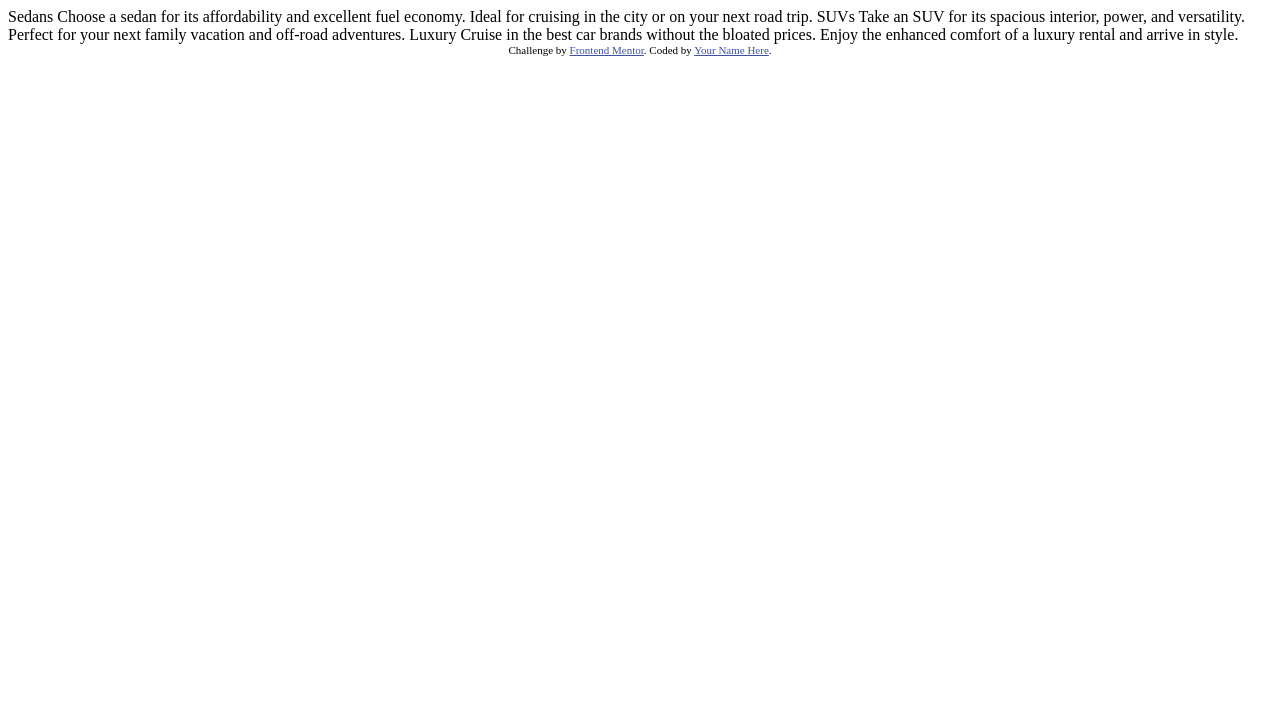
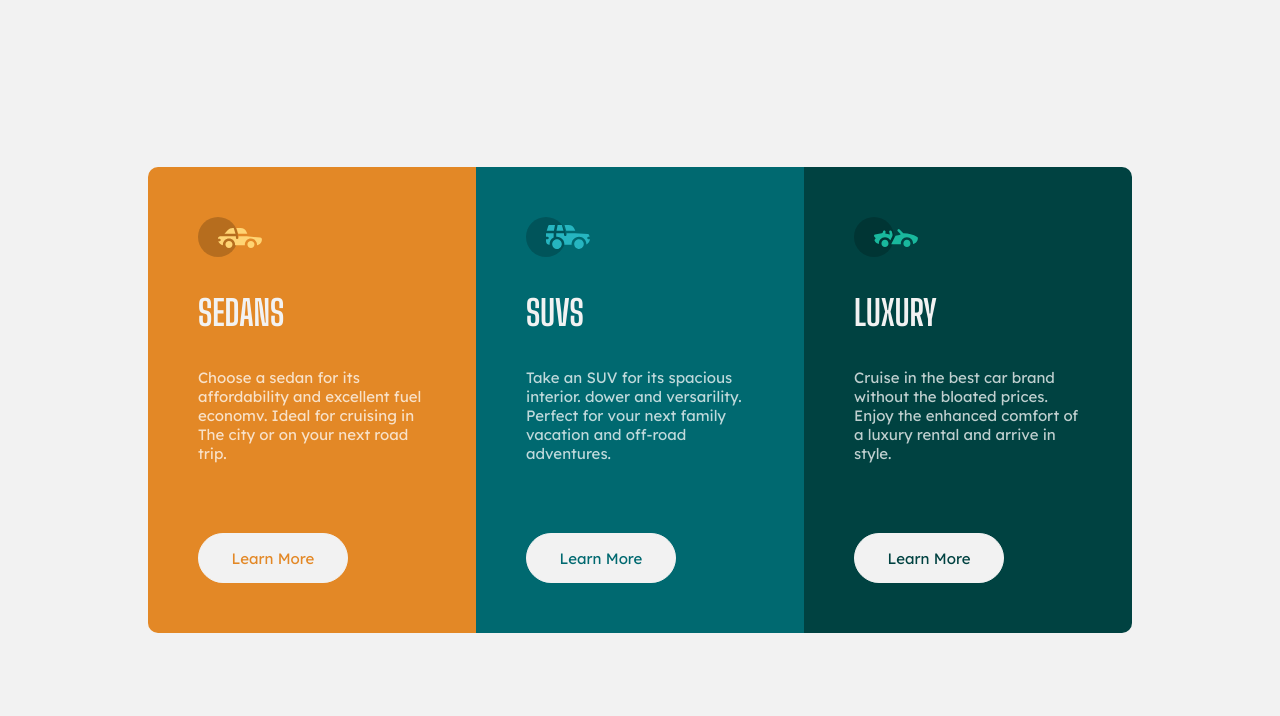
Before and after one commit to Twixii99/3-column-preview-card-component, a plain HTML site: page index.html in a window 1280 px wide. Drawn offline with Linux system fonts and the light colour scheme.

Commit message:
finished

```diff
--- a/index.html
+++ b/index.html
@@ -1,36 +1,72 @@
 <!DOCTYPE html>
 <html lang="en">
+
 <head>
   <meta charset="UTF-8">
-  <meta name="viewport" content="width=device-width, initial-scale=1.0"> <!-- displays site properly based on user's device -->
+  <meta name="viewport" content="width=device-width, initial-scale=1.0">
+  <!-- displays site properly based on user's device -->
+  <title>3-column preview card component</title>
+  <link rel="stylesheet" href="style.css">
+</head>
 
-  <link rel="icon" type="image/png" sizes="32x32" href="./images/favicon-32x32.png">
+<body>
+  <main>
+    <div class="container">
+      <div class="card" car-type="sedan">
+        <div class="grid-flow">
+          <svg width="64" height="40" xmlns="http://www.w3.org/2000/svg">
+            <g fill="none" fill-rule="evenodd">
+              <circle fill="#000" opacity=".201" cx="20" cy="20" r="20" />
+              <path
+                d="M52.936 24.11c1.942 0 3.517 1.542 3.517 3.445 0 1.903-1.575 3.445-3.517 3.445s-3.516-1.542-3.516-3.445c0-1.903 1.574-3.445 3.516-3.445zm-21.957 0c1.942 0 3.517 1.542 3.517 3.445 0 1.903-1.575 3.445-3.517 3.445s-3.516-1.542-3.516-3.445c0-1.903 1.574-3.445 3.516-3.445zm6.948-4.848v1.429c0 .716.61 1.293 1.348 1.259a1.295 1.295 0 001.225-1.295v-1.393h8.256l13.483 1.313c.956.093 1.676.881 1.676 1.814 0 2.89-2.126 5.303-4.926 5.819.397-3.557-2.458-6.62-6.053-6.62-3.646 0-6.504 3.14-6.039 6.723h-9.879c.466-3.588-2.397-6.722-6.039-6.722-3.595 0-6.45 3.062-6.052 6.62-2.14-.398-3.916-1.912-4.61-3.931h1.142c.731 0 1.32-.598 1.285-1.322-.033-.678-.629-1.2-1.322-1.2H20v-.251c0-1.274 1.066-2.243 2.306-2.243h15.62zM42.59 11c2.645 0 4.99 1.556 5.972 3.963l.726 1.779H40.17L38.413 11h4.178zm-6.865 0l1.758 5.741H26.505l3.357-3.654A6.502 6.502 0 0134.644 11h1.082z"
+                fill="#FFD473" fill-rule="nonzero" />
+            </g>
+          </svg>
+          <h2>sedans</h2>
+          <p>
+            Choose a sedan for its affordability and excellent fuel economv. Ideal for cruising in The city or on your
+            next road trip.
+          </p>
+        </div>
+        <button class="button">Learn More</button>
+      </div>
+      <div class="card" car-type="suvs">
+        <div class="grid-flow">
+          <svg width="64" height="40" xmlns="http://www.w3.org/2000/svg">
+            <g fill="none" fill-rule="evenodd">
+              <circle fill="#000" opacity=".201" cx="20" cy="20" r="20" />
+              <path
+                d="M31.002 22.358c2.917 0 5.18 2.593 4.762 5.506a4.828 4.828 0 01-2.962 3.778 4.797 4.797 0 01-5.3-1.165c-1.188-1.26-1.235-2.613-1.263-2.613-.42-2.924 1.857-5.506 4.763-5.506zm22 0c3.457 0 5.798 3.567 4.41 6.744A4.816 4.816 0 0152.3 31.94a4.826 4.826 0 01-4.06-4.077c-.42-2.915 1.846-5.506 4.762-5.506zm-15.04-6.083v1.462a1.29 1.29 0 001.352 1.29c.693-.033 1.227-.631 1.227-1.326v-1.426h8.3l13.056.716a1.29 1.29 0 011.164.917c.27.895.446 1.477.563 1.87h-1.047c-.694 0-1.291.534-1.324 1.228a1.29 1.29 0 001.288 1.352h1.445c-.164 2.225-1.57 4.193-3.6 5.05.13-4.212-3.255-7.63-7.384-7.63-4.317 0-7.762 3.718-7.358 8.086h-7.285c.43-4.655-3.503-8.531-8.131-8.046v-3.543h7.734zm-10.312 0v4.308a7.4 7.4 0 00-4.006 7.274 3.874 3.874 0 01-3.642-3.864v-1.635h1.46a1.29 1.29 0 000-2.58h-1.461v-3.213l.003-.29h7.646zm14.986-8.196c2.65 0 5 1.592 5.984 4.055l.63 1.579a5.525 5.525 0 01-.065-.004l-.026-.002-.034-.002-.022-.002a4.178 4.178 0 00-.224-.006l-.098-.001h-.039l-.136-.001h-.052l-.326-.001H40.211L38.528 8.08zm-13.632 0l-1.122 5.616h-7.144l1.47-4.71a1.29 1.29 0 011.231-.906h5.565zm6.832 0l1.683 5.615h-7.007l1.121-5.615h4.203z"
+                fill="#26B5C0" fill-rule="nonzero" />
+            </g>
+          </svg>
+          <h2>suvs</h2>
+          <p>
+            Take an SUV for its spacious interior. dower and versarility. Perfect for vour next family vacation and
+            off-road adventures.
+          </p>
+        </div>
+        <button class="button">Learn More</button>
+      </div>
+      <div class="card" car-type="luxury">
+        <div class="grid-flow">
+          <svg width="64" height="40" xmlns="http://www.w3.org/2000/svg">
+            <g fill="none" fill-rule="evenodd">
+              <circle fill="#000" opacity=".201" cx="20" cy="20" r="20" />
+              <path
+                d="M30.98 22.835c1.941 0 3.516 1.604 3.516 3.583 0 1.978-1.575 3.582-3.517 3.582s-3.516-1.604-3.516-3.582c0-1.979 1.574-3.583 3.516-3.583zm21.956 0c1.942 0 3.517 1.604 3.517 3.583 0 1.978-1.575 3.582-3.517 3.582s-3.516-1.604-3.516-3.582c0-1.979 1.574-3.583 3.516-3.583zm-9.143-10.45a1.27 1.27 0 011.819 0l3.715 3.784c4.444-.115 9.7 1.142 13.964 3.753.387.237.624.664.624 1.124 0 3.006-2.126 5.514-4.926 6.05.397-3.698-2.458-6.882-6.053-6.882-3.646 0-6.504 3.264-6.039 6.99h-9.669c.76-1.544.993-2.026 1.337-2.711l.082-.162c.421-.835 1.056-2.07 2.883-5.65 1.68-.023 3.47-.408 5.247-1.403l-2.984-3.04a1.328 1.328 0 010-1.854zm-7.68 1.064c.683-.2 1.395.202 1.592.898l.749 2.652a3.46 3.46 0 01-.247 2.51l-1.733 3.395-.216.424c-1.07-1.89-3.06-3.114-5.279-3.114-3.595 0-6.45 3.184-6.052 6.885-1.832-.347-3.414-1.537-4.278-3.276a1.331 1.331 0 01.117-1.376l.955-1.303-1.325-1.295c-.751-.735-.376-2.024.64-2.231l6.614-1.346.13-.026c.092-.019.145-.03.157-.031.314-.146 1.07-.591 1.07-1.506 0-.734.592-1.327 1.316-1.31.712.016 1.268.662 1.256 1.388a4.11 4.11 0 01-.348 1.611 22.69 22.69 0 014.7 1.146l-.7-2.473a1.314 1.314 0 01.882-1.622z"
+                fill="#19B89D" fill-rule="nonzero" />
+            </g>
+          </svg>
+          <h2>luxury</h2>
+          <p>
+            Cruise in the best car brand without the bloated prices. Enjoy the enhanced comfort of a luxury rental and
+            arrive in style.
+          </p>
+        </div>
+        <button class="button">Learn More</button>
+      </div>
+  </main>
+</body>
 
-  <title>Frontend Mentor | 3-column preview card component</title>
-
-  <!-- Feel free to remove these styles or customise in your own stylesheet 👍 -->
-  <style>
-    .attribution { font-size: 11px; text-align: center; }
-    .attribution a { color: hsl(228, 45%, 44%); }
-  </style>
-</head>
-<body>
-
-  Sedans
-  Choose a sedan for its affordability and excellent fuel economy. Ideal for cruising in the city
-  or on your next road trip.
-
-  SUVs
-  Take an SUV for its spacious interior, power, and versatility. Perfect for your next family vacation
-  and off-road adventures.
-
-  Luxury
-  Cruise in the best car brands without the bloated prices. Enjoy the enhanced comfort of a luxury
-  rental and arrive in style.
-
-  <div class="attribution">
-    Challenge by <a href="https://www.frontendmentor.io?ref=challenge" target="_blank">Frontend Mentor</a>.
-    Coded by <a href="#">Your Name Here</a>.
-  </div>
-</body>
 </html>
--- /dev/null
+++ b/style.css
@@ -0,0 +1,139 @@
+@import url('https://fonts.googleapis.com/css2?family=Big+Shoulders+Display:wght@100..900&family=Lexend+Deca:wght@100..900&display=swap');
+
+html {
+  font-size: 10px;
+  scroll-behavior: smooth;
+}
+
+:root {
+  --clr-primary-100: hsl(31, 77%, 52%);
+  --clr-primary-200: hsl(184, 100%, 22%);
+  --clr-primary-300: hsl(179, 100%, 13%);
+
+  --clr-neutral-hsl-100: 0, 0%, 100%;
+  --clr-neutral-hsl-200: 0, 0%, 95%;
+
+  --clr-neutral-100: hsla(var(--clr-neutral-hsl-100), 0.75);
+  --clr-neutral-200: hsla(var(--clr-neutral-hsl-200), 1);
+
+  --font-family-primary: "Lexend Deca", sans-serif;
+  --font-family-headings: "Big Shoulders Display", sans-serif;
+
+  --fw-bold: 400;
+  --fw-bolder: 700;
+
+  --fs-100: 1.125rem;
+  --fs-200: 1.25rem;
+  --fs-300: 1.5rem;
+  --fs-400: 2rem;
+  --fs-500: 2.5rem;
+  --fs-600: 3.5rem;
+}
+
+*,
+*::before,
+*::after {
+  box-sizing: border-box;
+}
+
+* {
+  padding: 0;
+  margin: 0;
+  font: inherit;
+}
+
+ul {
+  list-style: none;
+}
+
+a {
+  text-decoration: none;
+}
+
+svg,
+img {
+  display: block;
+  max-width: 100%;
+}
+
+.grid-flow {
+  display: grid;
+  gap: 3.5rem;
+}
+
+body {
+  font-size: var(--fs-300);
+  font-weight: var(--fw-bold);
+  font-family: var(--font-family-primary);
+
+  color: var(--clr-neutral-100);
+  background-color: var(--clr-neutral-200);
+
+  display: grid;
+  place-items: center;
+  min-height: 100vh;
+}
+
+.container {
+  margin-block: 8rem;
+  margin-inline: 2.5rem;
+
+  border-radius: 1rem;
+  overflow: hidden;
+
+  display: grid;
+  grid-template-columns: repeat(auto-fill, minmax(calc(92rem / 3), 1fr));
+}
+
+.card {
+  padding: 4rem;
+  background-color: var(--bg-color);
+
+  /* gap between the content and button */
+  display: grid;
+  gap: 3rem;
+}
+
+@media (min-width: 767px) {
+  .card {
+    gap: 7rem;
+    padding: 5rem;
+  }
+}
+
+[car-type="sedan"] {
+  --bg-color: var(--clr-primary-100);
+}
+
+[car-type="suvs"] {
+  --bg-color: var(--clr-primary-200);
+}
+
+[car-type="luxury"] {
+  --bg-color: var(--clr-primary-300);
+}
+
+h2 {
+  font-size: var(--fs-600);
+  font-weight: var(--fw-bolder);
+  font-family: var(--font-family-headings);
+  text-transform: uppercase;
+  color: var(--clr-neutral-200);
+}
+
+.button {
+  width: 15rem;
+  aspect-ratio: 3 / 1;
+  border-radius: 100vh;
+  background-color: var(--clr-neutral-200);
+  border: 1px solid var(--clr-neutral-200);
+  color: var(--bg-color);
+  cursor: pointer;
+  transition: background-color 1s, color 1s;
+}
+
+.button:hover,
+.button:focus-visible {
+  color: var(--clr-neutral-200);
+  background-color: var(--bg-color);
+}
```
